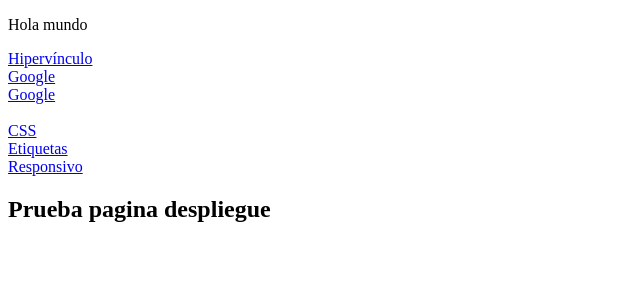
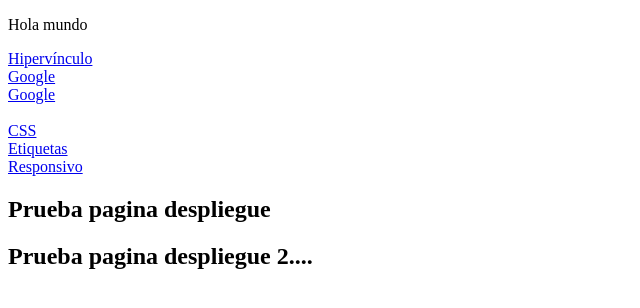
Before and after one commit to dvalbuena1/AwakeLab---Ejemplo, a plain HTML site: page index.html in a window 1280 px wide. Shown: the whole page, without its empty margins (0-640 px from the left). Drawn offline with Linux system fonts and the light colour scheme.

Commit message:
Despliegue 2

```diff
--- a/index.html
+++ b/index.html
@@ -24,5 +24,7 @@
     <a href="responsive.html">Responsivo</a>
 
     <h2>Prueba pagina despliegue</h2>
+
+    <h2>Prueba pagina despliegue 2....</h2>
   </body>
 </html>
```
